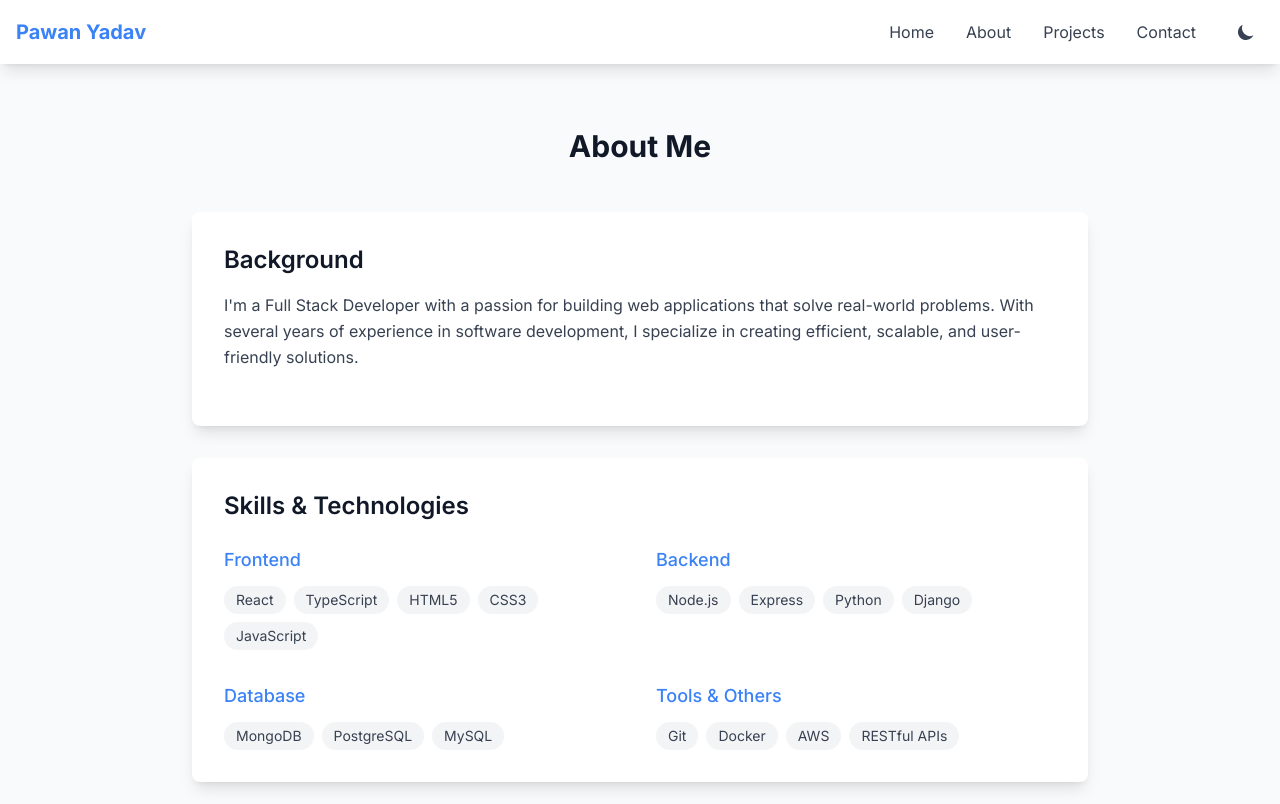
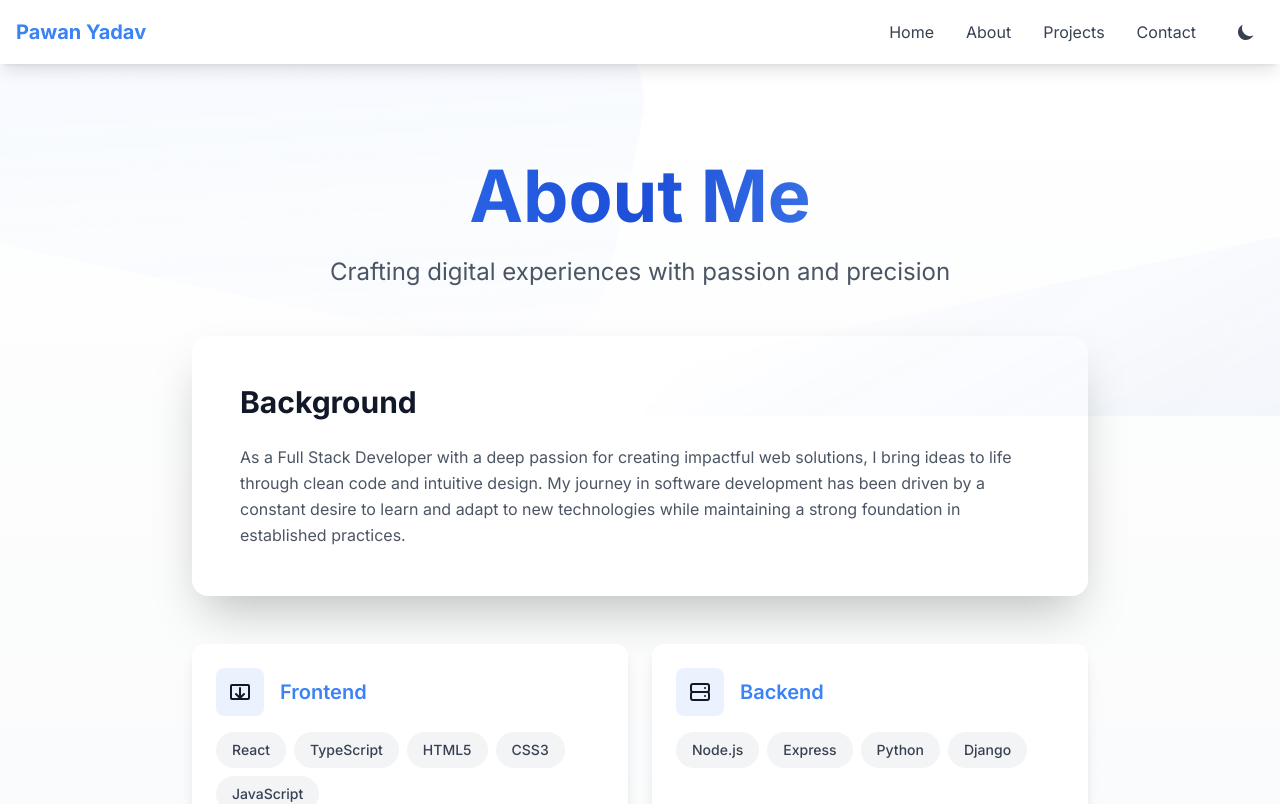
Before and after one commit to devpawanyadav/devpawanyadav.github.io, a React (Create React App) app: page /about in a window 1280 px wide. Shown: the top 804 px of the page. Built offline with nearby package versions, Linux system fonts and the light colour scheme.

Commit message:
feat: Revamp About and Projects pages with enhanced layouts, animations, and skill icons

```diff
--- a/src/pages/About.tsx
+++ b/src/pages/About.tsx
@@ -2,72 +2,149 @@ import { motion } from 'framer-motion';
 
 const About = () => {
   const skills = [
-    { category: "Frontend", items: ["React", "TypeScript", "HTML5", "CSS3", "JavaScript"] },
-    { category: "Backend", items: ["Node.js", "Express", "Python", "Django"] },
-    { category: "Database", items: ["MongoDB", "PostgreSQL", "MySQL"] },
-    { category: "Tools & Others", items: ["Git", "Docker", "AWS", "RESTful APIs"] }
+    {
+      category: "Frontend",
+      items: ["React", "TypeScript", "HTML5", "CSS3", "JavaScript"],
+      icon: (
+        <svg className="w-6 h-6" fill="none" stroke="currentColor" viewBox="0 0 24 24">
+          <path strokeLinecap="round" strokeLinejoin="round" strokeWidth={2} d="M4 5h16a1 1 0 0 1 1 1v12a1 1 0 0 1-1 1H4a1 1 0 0 1-1-1V6a1 1 0 0 1 1-1zm8 13V8m0 10 4-4m-4 4-4-4" />
+        </svg>
+      )
+    },
+    {
+      category: "Backend",
+      items: ["Node.js", "Express", "Python", "Django"],
+      icon: (
+        <svg className="w-6 h-6" fill="none" stroke="currentColor" viewBox="0 0 24 24">
+          <path strokeLinecap="round" strokeLinejoin="round" strokeWidth={2} d="M5 12h14M5 12a2 2 0 01-2-2V6a2 2 0 012-2h14a2 2 0 012 2v4a2 2 0 01-2 2M5 12a2 2 0 00-2 2v4a2 2 0 002 2h14a2 2 0 002-2v-4a2 2 0 00-2-2m-2-4h.01M17 16h.01" />
+        </svg>
+      )
+    },
+    {
+      category: "Database",
+      items: ["MongoDB", "PostgreSQL", "MySQL"],
+      icon: (
+        <svg className="w-6 h-6" fill="none" stroke="currentColor" viewBox="0 0 24 24">
+          <path strokeLinecap="round" strokeLinejoin="round" strokeWidth={2} d="M4 7v10c0 2 1 3 3 3h10c2 0 3-1 3-3V7c0-2-1-3-3-3H7c-2 0-3 1-3 3zm0 5h16" />
+        </svg>
+      )
+    },
+    {
+      category: "Tools & Others",
+      items: ["Git", "Docker", "AWS", "RESTful APIs"],
+      icon: (
+        <svg className="w-6 h-6" fill="none" stroke="currentColor" viewBox="0 0 24 24">
+          <path strokeLinecap="round" strokeLinejoin="round" strokeWidth={2} d="M10.325 4.317c.426-1.756 2.924-1.756 3.35 0a1.724 1.724 0 002.573 1.066c1.543-.94 3.31.826 2.37 2.37a1.724 1.724 0 001.065 2.572c1.756.426 1.756 2.924 0 3.35a1.724 1.724 0 00-1.066 2.573c.94 1.543-.826 3.31-2.37 2.37a1.724 1.724 0 00-2.572 1.065c-.426 1.756-2.924 1.756-3.35 0a1.724 1.724 0 00-2.573-1.066c-1.543.94-3.31-.826-2.37-2.37a1.724 1.724 0 00-1.065-2.572c-1.756-.426-1.756-2.924 0-3.35a1.724 1.724 0 001.066-2.573c-.94-1.543.826-3.31 2.37-2.37.996.608 2.296.07 2.572-1.065z" />
+          <path strokeLinecap="round" strokeLinejoin="round" strokeWidth={2} d="M15 12a3 3 0 11-6 0 3 3 0 016 0z" />
+        </svg>
+      )
+    }
   ];
 
   return (
-    <div className="container mx-auto px-4 py-16">
-      <motion.div
-        initial={{ opacity: 0 }}
-        animate={{ opacity: 1 }}
-        transition={{ duration: 0.5 }}
-      >
-        <h2 className="text-3xl font-bold text-center mb-12 text-gray-900 dark:text-dark-text">About Me</h2>
+    <div className="min-h-screen bg-gradient-to-b from-white to-gray-50 dark:from-dark-bg dark:to-gray-900">
+      {/* Hero Section with 3D effect */}
+      <div className="relative overflow-hidden">
+        {/* Animated background shapes */}
+        <div className="absolute inset-0 overflow-hidden">
+          <div className="absolute -top-1/2 -left-1/2 w-full h-full transform rotate-12 bg-gradient-to-br from-primary/10 to-transparent rounded-[100px] animate-pulse" />
+          <div className="absolute -bottom-1/2 -right-1/2 w-full h-full transform -rotate-12 bg-gradient-to-tl from-secondary/10 to-transparent rounded-[100px] animate-pulse" />
+        </div>
 
-        <div className="max-w-4xl mx-auto">
+        <div className="container mx-auto px-4 pt-24 pb-32">
           <motion.div
             initial={{ opacity: 0, y: 20 }}
             animate={{ opacity: 1, y: 0 }}
+            transition={{ duration: 0.8 }}
+            className="relative z-10 max-w-4xl mx-auto text-center"
+          >
+            <motion.h1
+              initial={{ scale: 0.95 }}
+              animate={{ scale: 1 }}
+              transition={{
+                duration: 0.8,
+                ease: [0.4, 0, 0.2, 1]
+              }}
+              className="text-5xl md:text-7xl font-bold mb-6 bg-clip-text text-transparent bg-gradient-to-r from-primary via-secondary to-accent"
+            >
+              About Me
+            </motion.h1>
+            <motion.p
+              initial={{ opacity: 0, y: 10 }}
+              animate={{ opacity: 1, y: 0 }}
               transition={{ delay: 0.2 }}
-            className="bg-white dark:bg-dark-card rounded-lg shadow-lg p-8 mb-8 transition-colors"
+              className="text-xl md:text-2xl text-gray-600 dark:text-gray-300"
             >
-            <h3 className="text-2xl font-semibold mb-4 text-gray-900 dark:text-dark-text">Background</h3>
-            <p className="text-gray-700 dark:text-gray-400 leading-relaxed mb-6">
-              I'm a Full Stack Developer with a passion for building web applications
-              that solve real-world problems. With several years of experience in
-              software development, I specialize in creating efficient, scalable,
-              and user-friendly solutions.
-            </p>
+              Crafting digital experiences with passion and precision
+            </motion.p>
           </motion.div>
+        </div>
+      </div>
 
+      {/* Main Content */}
+      <div className="container mx-auto px-4 -mt-20">
+        <div className="max-w-4xl mx-auto">
+          {/* Background Card */}
           <motion.div
             initial={{ opacity: 0, y: 20 }}
             animate={{ opacity: 1, y: 0 }}
-            transition={{ delay: 0.3 }}
-            className="bg-white dark:bg-dark-card rounded-lg shadow-lg p-8 transition-colors"
+            transition={{ delay: 0.4 }}
+            className="bg-white dark:bg-dark-card rounded-2xl shadow-2xl p-8 md:p-12 mb-12 transform hover:scale-[1.02] transition-transform duration-300"
           >
-            <h3 className="text-2xl font-semibold mb-6 text-gray-900 dark:text-dark-text">Skills & Technologies</h3>
-            <div className="grid grid-cols-1 md:grid-cols-2 gap-8">
+            <h2 className="text-3xl font-bold mb-6 text-gray-900 dark:text-dark-text">Background</h2>
+            <div className="prose prose-lg dark:prose-invert">
+              <p className="text-gray-600 dark:text-gray-300 leading-relaxed">
+                As a Full Stack Developer with a deep passion for creating impactful web solutions,
+                I bring ideas to life through clean code and intuitive design. My journey in software
+                development has been driven by a constant desire to learn and adapt to new technologies
+                while maintaining a strong foundation in established practices.
+              </p>
+            </div>
+          </motion.div>
+
+          {/* Skills Grid */}
+          <motion.div
+            initial={{ opacity: 0, y: 20 }}
+            animate={{ opacity: 1, y: 0 }}
+            transition={{ delay: 0.6 }}
+            className="grid grid-cols-1 md:grid-cols-2 gap-6"
+          >
             {skills.map((skillGroup, index) => (
               <motion.div
-                  key={index}
-                  initial={{ opacity: 0, x: -20 }}
+                key={skillGroup.category}
+                initial={{ opacity: 0, x: index % 2 === 0 ? -20 : 20 }}
                 animate={{ opacity: 1, x: 0 }}
-                  transition={{ delay: 0.4 + index * 0.1 }}
+                transition={{ delay: 0.8 + index * 0.1 }}
+                className="bg-white dark:bg-dark-card rounded-xl p-6 shadow-lg hover:shadow-xl transition-shadow duration-300"
               >
-                  <h4 className="text-lg font-medium text-primary dark:text-accent mb-3">
+                <div className="flex items-center mb-4">
+                  <div className="p-3 bg-primary/10 dark:bg-accent/10 rounded-lg mr-4">
+                    {skillGroup.icon}
+                  </div>
+                  <h3 className="text-xl font-semibold text-primary dark:text-accent">
                     {skillGroup.category}
-                  </h4>
+                  </h3>
+                </div>
                 <div className="flex flex-wrap gap-2">
                   {skillGroup.items.map((skill, i) => (
-                      <span
-                        key={i}
-                        className="bg-gray-100 dark:bg-gray-700 text-gray-700 dark:text-gray-300
-                                 px-3 py-1 rounded-full text-sm transition-colors"
+                    <motion.span
+                      key={skill}
+                      initial={{ opacity: 0, scale: 0.8 }}
+                      animate={{ opacity: 1, scale: 1 }}
+                      transition={{ delay: 1 + (index * skillGroup.items.length + i) * 0.05 }}
+                      className="px-4 py-2 bg-gray-100 dark:bg-gray-700/50 text-gray-700 dark:text-gray-300
+                               rounded-full text-sm font-medium hover:bg-primary/10 dark:hover:bg-accent/10
+                               transition-colors duration-300"
                     >
                       {skill}
-                      </span>
+                    </motion.span>
                   ))}
                 </div>
               </motion.div>
             ))}
-            </div>
           </motion.div>
         </div>
-      </motion.div>
+      </div>
     </div>
   );
 };
--- a/src/pages/Projects.tsx
+++ b/src/pages/Projects.tsx
@@ -7,34 +7,39 @@ interface Project {
   technologies: string[];
   link: string;
   image?: string;
+  category: 'frontend' | 'backend' | 'fullstack';
 }
 
 const Projects = () => {
   const [isLoading, setIsLoading] = useState(true);
   const [projects, setProjects] = useState<Project[]>([]);
+  const [selectedCategory, setSelectedCategory] = useState<string>('all');
 
   useEffect(() => {
     const loadProjects = async () => {
-      // Simulate loading projects from an API
       await new Promise(resolve => setTimeout(resolve, 1000));
       setProjects([
         {
-          title: "Portfolio Website",
-          description: "A modern portfolio website built with React and TypeScript",
-          technologies: ["React", "TypeScript", "Tailwind CSS"],
-          link: "https://github.com/pawanyd/pawanyd.github.io"
+          title: "Modern Portfolio",
+          description: "A dynamic portfolio website showcasing modern web technologies and smooth animations",
+          technologies: ["React", "TypeScript", "Tailwind CSS", "Framer Motion"],
+          link: "https://github.com/pawanyd/pawanyd.github.io",
+          category: 'frontend',
+          image: '/portfolio-preview.png'
         },
         {
           title: "Project Management Dashboard",
-          description: "A comprehensive project management tool with real-time updates",
-          technologies: ["React", "Node.js", "MongoDB", "Socket.io"],
-          link: "https://github.com/pawanyd/project-dashboard"
+          description: "Real-time project management platform with team collaboration features",
+          technologies: ["React", "Node.js", "MongoDB", "Socket.io", "Express"],
+          link: "https://github.com/pawanyd/project-dashboard",
+          category: 'fullstack'
         },
         {
           title: "E-commerce Platform",
-          description: "Full-featured e-commerce solution with payment integration",
-          technologies: ["Next.js", "Stripe", "PostgreSQL", "Docker"],
-          link: "https://github.com/pawanyd/ecommerce-platform"
+          description: "Feature-rich e-commerce solution with secure payment processing",
+          technologies: ["Next.js", "Stripe", "PostgreSQL", "Docker", "AWS"],
+          link: "https://github.com/pawanyd/ecommerce-platform",
+          category: 'fullstack'
         }
       ]);
       setIsLoading(false);
@@ -43,25 +48,104 @@ const Projects = () => {
     loadProjects();
   }, []);
 
+  const filteredProjects = selectedCategory === 'all'
+    ? projects
+    : projects.filter(project => project.category === selectedCategory);
+
+  const categories = [
+    { id: 'all', label: 'All Projects' },
+    { id: 'frontend', label: 'Frontend' },
+    { id: 'backend', label: 'Backend' },
+    { id: 'fullstack', label: 'Full Stack' }
+  ];
+
   return (
-    <div className="container mx-auto px-4 py-16">
+    <div className="min-h-screen bg-gradient-to-b from-white to-gray-50 dark:from-dark-bg dark:to-gray-900">
+      {/* Hero Section with Animated Background */}
+      <div className="relative overflow-hidden">
+        {/* Animated geometric shapes */}
+        <div className="absolute inset-0 overflow-hidden">
+          <div className="absolute top-0 left-0 w-96 h-96 bg-primary/5 rounded-full mix-blend-multiply filter blur-xl animate-blob" />
+          <div className="absolute top-0 right-0 w-96 h-96 bg-secondary/5 rounded-full mix-blend-multiply filter blur-xl animate-blob animation-delay-2000" />
+          <div className="absolute -bottom-8 left-20 w-96 h-96 bg-accent/5 rounded-full mix-blend-multiply filter blur-xl animate-blob animation-delay-4000" />
+        </div>
+
+        <div className="container mx-auto px-4 pt-24 pb-32">
+          <motion.div
+            initial={{ opacity: 0, y: 20 }}
+            animate={{ opacity: 1, y: 0 }}
+            transition={{ duration: 0.8 }}
+            className="relative z-10 max-w-4xl mx-auto text-center"
+          >
+            <motion.div
+              initial={{ scale: 0.95 }}
+              animate={{ scale: 1 }}
+              transition={{ duration: 0.8 }}
+              className="inline-block"
+            >
+              <h1 className="text-5xl md:text-7xl font-bold mb-6 relative">
+                <span className="bg-clip-text text-transparent bg-gradient-to-r from-primary via-secondary to-accent">
+                  My Projects
+                </span>
+                <div className="absolute -top-6 -right-6 w-12 h-12 bg-gradient-to-br from-primary/20 to-accent/20 rounded-lg transform rotate-12 animate-pulse" />
+              </h1>
+            </motion.div>
+            <motion.p
+              initial={{ opacity: 0, y: 10 }}
+              animate={{ opacity: 1, y: 0 }}
+              transition={{ delay: 0.2 }}
+              className="text-xl md:text-2xl text-gray-600 dark:text-gray-300"
+            >
+              Showcasing my journey through code and creativity
+            </motion.p>
+          </motion.div>
+        </div>
+      </div>
+
+      {/* Filter Categories */}
+      <div className="container mx-auto px-4 -mt-16 mb-12">
+        <motion.div
+          initial={{ opacity: 0, y: 20 }}
+          animate={{ opacity: 1, y: 0 }}
+          transition={{ delay: 0.4 }}
+          className="max-w-4xl mx-auto"
+        >
+          <div className="bg-white dark:bg-dark-card rounded-2xl shadow-lg p-4 flex flex-wrap gap-4 justify-center">
+            {categories.map((category) => (
+              <button
+                key={category.id}
+                onClick={() => setSelectedCategory(category.id)}
+                className={`px-6 py-2 rounded-xl text-sm font-medium transition-all duration-300
+                  ${selectedCategory === category.id
+                    ? 'bg-primary text-white shadow-lg scale-105'
+                    : 'bg-gray-100 dark:bg-gray-700 text-gray-600 dark:text-gray-300 hover:bg-primary/10 dark:hover:bg-accent/10'
+                  }`}
+              >
+                {category.label}
+              </button>
+            ))}
+          </div>
+        </motion.div>
+      </div>
+
+      {/* Projects Grid */}
+      <div className="container mx-auto px-4 pb-24">
         <motion.div
           initial={{ opacity: 0 }}
           animate={{ opacity: 1 }}
-        transition={{ duration: 0.5 }}
+          transition={{ delay: 0.6 }}
+          className="max-w-7xl mx-auto"
         >
-        <h2 className="text-3xl font-bold text-center mb-12 text-gray-900 dark:text-dark-text">My Projects</h2>
-
           <div className="grid grid-cols-1 md:grid-cols-2 lg:grid-cols-3 gap-8">
             {isLoading ? (
-            // Loading skeleton
+              // Loading skeletons with subtle animation
               [...Array(3)].map((_, index) => (
                 <motion.div
                   key={index}
                   initial={{ opacity: 0 }}
                   animate={{ opacity: 1 }}
                   transition={{ delay: index * 0.1 }}
-                className="bg-white dark:bg-dark-card rounded-lg shadow-lg overflow-hidden"
+                  className="bg-white dark:bg-dark-card rounded-2xl shadow-lg overflow-hidden"
                 >
                   <div className="animate-pulse">
                     <div className="h-48 bg-gray-200 dark:bg-gray-700" />
@@ -69,7 +153,7 @@ const Projects = () => {
                       <div className="h-6 bg-gray-200 dark:bg-gray-700 rounded w-3/4 mb-4" />
                       <div className="h-4 bg-gray-200 dark:bg-gray-700 rounded mb-4" />
                       <div className="h-4 bg-gray-200 dark:bg-gray-700 rounded w-5/6 mb-6" />
-                    <div className="flex flex-wrap gap-2 mb-4">
+                      <div className="flex flex-wrap gap-2">
                         {[...Array(3)].map((_, i) => (
                           <div key={i} className="h-6 w-16 bg-gray-200 dark:bg-gray-700 rounded-full" />
                         ))}
@@ -79,30 +163,41 @@ const Projects = () => {
                 </motion.div>
               ))
             ) : (
-            projects.map((project, index) => (
+              // Actual project cards with hover effects and animations
+              filteredProjects.map((project, index) => (
                 <motion.div
                   key={project.title}
                   initial={{ opacity: 0, y: 20 }}
                   animate={{ opacity: 1, y: 0 }}
                   transition={{ delay: index * 0.1 }}
-                whileHover={{ y: -5 }}
-                className="bg-white dark:bg-dark-card rounded-lg shadow-lg overflow-hidden transition-colors"
+                  className="group relative bg-white dark:bg-dark-card rounded-2xl shadow-lg overflow-hidden
+                           transform transition-all duration-300 hover:scale-[1.02] hover:shadow-xl"
                 >
+                  <div className="absolute inset-0 bg-gradient-to-br from-primary/0 to-accent/0
+                                group-hover:from-primary/5 group-hover:to-accent/5 transition-all duration-300" />
+
                   {project.image && (
+                    <div className="relative h-48 overflow-hidden">
                       <img
                         src={project.image}
                         alt={project.title}
-                    className="w-full h-48 object-cover"
+                        className="w-full h-full object-cover transform group-hover:scale-105 transition-transform duration-300"
                       />
+                    </div>
                   )}
-                <div className="p-6">
-                  <h3 className="text-xl font-semibold mb-2 text-gray-900 dark:text-dark-text">{project.title}</h3>
+
+                  <div className="p-6 relative">
+                    <h3 className="text-xl font-semibold mb-2 text-gray-900 dark:text-dark-text group-hover:text-primary dark:group-hover:text-accent transition-colors">
+                      {project.title}
+                    </h3>
                     <p className="text-gray-600 dark:text-gray-400 mb-4">{project.description}</p>
                     <div className="flex flex-wrap gap-2 mb-4">
                       {project.technologies.map((tech, i) => (
                         <span
                           key={i}
-                        className="bg-gray-100 dark:bg-gray-700 text-gray-700 dark:text-gray-300 px-3 py-1 rounded-full text-sm transition-colors"
+                          className="px-3 py-1 bg-gray-100 dark:bg-gray-700/50 text-gray-700 dark:text-gray-300
+                                   rounded-full text-sm font-medium group-hover:bg-primary/10 dark:group-hover:bg-accent/10
+                                   transition-colors duration-300"
                         >
                           {tech}
                         </span>
@@ -112,7 +207,8 @@ const Projects = () => {
                       href={project.link}
                       target="_blank"
                       rel="noopener noreferrer"
-                    className="text-primary hover:text-secondary dark:text-accent dark:hover:text-primary transition-colors inline-flex items-center"
+                      className="inline-flex items-center text-primary hover:text-secondary dark:text-accent
+                               dark:hover:text-primary transition-colors group-hover:translate-x-1 transform transition-transform"
                     >
                       View Project
                       <svg
@@ -136,6 +232,7 @@ const Projects = () => {
           </div>
         </motion.div>
       </div>
+    </div>
   );
 };
 
```
Also changed, not shown: tailwind.config.js (+23 -0 lines). Lines whose indentation alone changed are shown as unchanged.
